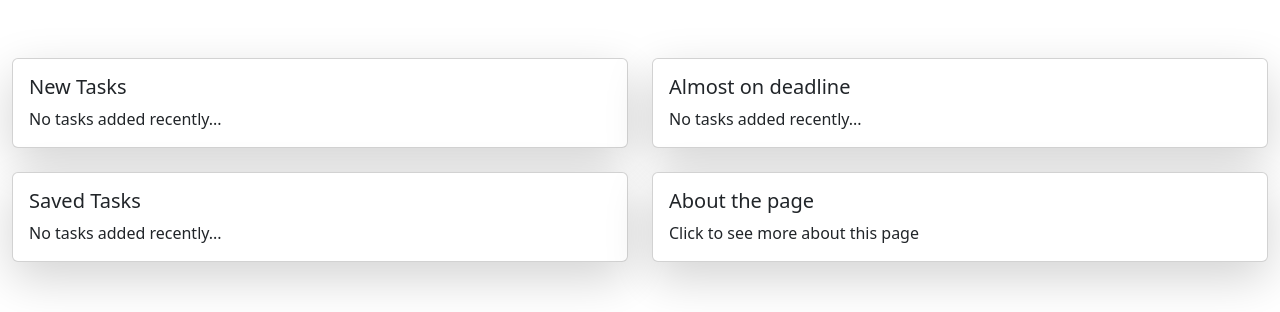
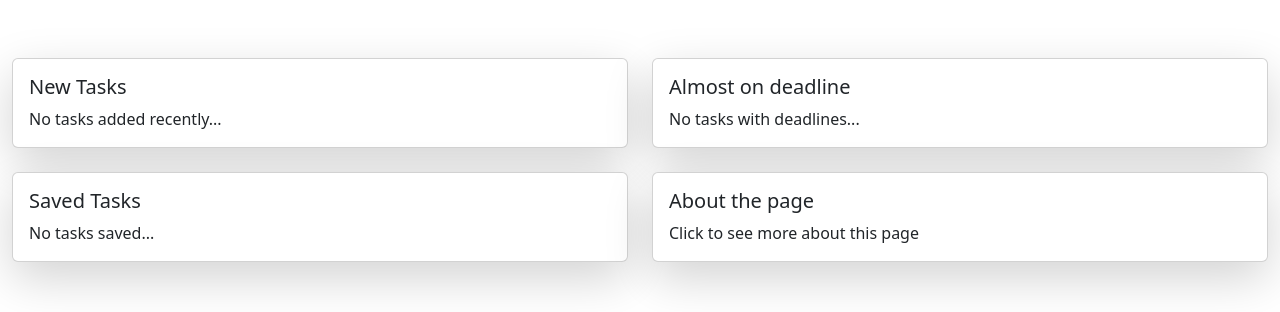
Before and after one commit to temoc1n/Treffio, a Vue app in the folder treffio_vuejs/: page / in a window 1280 px wide. Shown: the part 138-450 px from the top of the page. Built offline with nearby package versions, Linux system fonts and the light colour scheme.

Commit message:
New Task Page

```diff
--- a/treffio_vuejs/src/App.vue
+++ b/treffio_vuejs/src/App.vue
@@ -27,7 +27,6 @@ export default {
       }
   }
 }
-
 </script>
 
 
--- a/treffio_vuejs/src/assets/main.css
+++ b/treffio_vuejs/src/assets/main.css
@@ -46,3 +46,7 @@
 .main_card {
     cursor: pointer;
 }
+
+.cape {
+    background-color:rgba(20, 19, 19, 0.515);
+}
--- a/treffio_vuejs/src/views/MainDashboard.vue
+++ b/treffio_vuejs/src/views/MainDashboard.vue
@@ -8,13 +8,13 @@
                     </div>
                 </div>
             </div>
-            <div class="col-md-12 d-flex gap-4 justify-content-center mt-5">
-                <CardComponent :style="getIndex" :card_title="cards.newtasks_card.title" :description="cards.newtasks_card.description" @click="changeRoute('/new-task')"/>
-                <CardComponent :style="getIndex" :card_title="cards.deadline_card.title" :description="cards.deadline_card.description" @click="changeRoute('/list-tasks')"/>
+            <div class="col-md-12 d-flex gap-4 justify-content-center mt-5" :style="getIndex">
+                <CardComponent :card_title="cards.newtasks_card.title" :description="cards.newtasks_card.description" @click="changeRoute('/new-task')"/>
+                <CardComponent :card_title="cards.deadline_card.title" :description="cards.deadline_card.description" @click="changeRoute('/list-tasks')"/>
             </div>
-            <div class="col-md-12 d-flex gap-4 mt-4 justify-content-center">
-                <CardComponent :style="getIndex" :card_title="cards.savedtasks_card.title" :description="cards.savedtasks_card.description" @click="changeRoute('/saved-tasks')"/>
-                <CardComponent :style="getIndex" :card_title="cards.about_card.title" :description="cards.about_card.description" @click="changeRoute('/about')"/>
+            <div class="col-md-12 d-flex gap-4 mt-4 justify-content-center" :style="getIndex">
+                <CardComponent :card_title="cards.savedtasks_card.title" :description="cards.savedtasks_card.description" @click="changeRoute('/saved-tasks')"/>
+                <CardComponent :card_title="cards.about_card.title" :description="cards.about_card.description" @click="changeRoute('/about')"/>
             </div>
         </div>
     </div>
@@ -39,11 +39,11 @@ export default {
                 },
                 deadline_card:{
                     title: 'Almost on deadline',
-                    description: 'No tasks added recently...'
+                    description: 'No tasks with deadlines...'
                 },
                 savedtasks_card:{
                     title: 'Saved Tasks',
-                    description: 'No tasks added recently...'
+                    description: 'No tasks saved...'
                 },
                 about_card:{
                     title: 'About the page',
--- a/treffio_vuejs/src/views/NewTask.vue
+++ b/treffio_vuejs/src/views/NewTask.vue
@@ -1,5 +1,9 @@
 <template>
     <div class="container-fluid">
+        <div class="position-fixed">
+            <div class="cape vh-100 wh-100 m-0 position-absolute">
+            </div>
+        </div>
         <div class="row h-100">
             <div class="col-md-12">
                 <div class="text-center">
@@ -10,17 +14,17 @@
                         <div class="card-body">
                             <div class="mb-3">
                                 <label for="exampleFormControlInput1" class="form-label">Task Name</label>
-                                <input type="email" class="form-control" id="exampleFormControlInput1" placeholder="name@example.com">
+                                <input type="name" class="form-control" id="exampleFormControlInput1">
                             </div>
                             <div class="mb-3">
                                 <label for="exampleFormControlTextarea1" class="form-label">Task Description</label>
-                                <textarea class="form-control" id="exampleFormControlTextarea1" rows="3"></textarea>
+                                <textarea type="description" class="form-control" id="exampleFormControlTextarea1" rows="5"></textarea>
                             </div>
                             <div class="form-check form-switch">
-                                <input class="form-check-input" type="checkbox" id="flexSwitchCheckDefault">
-                                <label class="form-check-label" for="flexSwitchCheckDefault" @click="deadline = !deadline">Add deadline for this task</label>
+                                <input @click="deadline = !deadline" class="form-check-input" type="checkbox" id="flexSwitchCheckDefault">
+                                <label class="form-check-label">Add a deadline to this task</label>
                             </div>
-                            <div class="input-append date" id="datepicker" data-date-format="ss-mm-hh">
+                            <div v-if="deadline" class="input-append date" id="datepicker" data-date-format="ss-mm-hh">
                                 <input class="form-control" value="12:22:01" type="datetime-local" />
                             </div>
 
```
